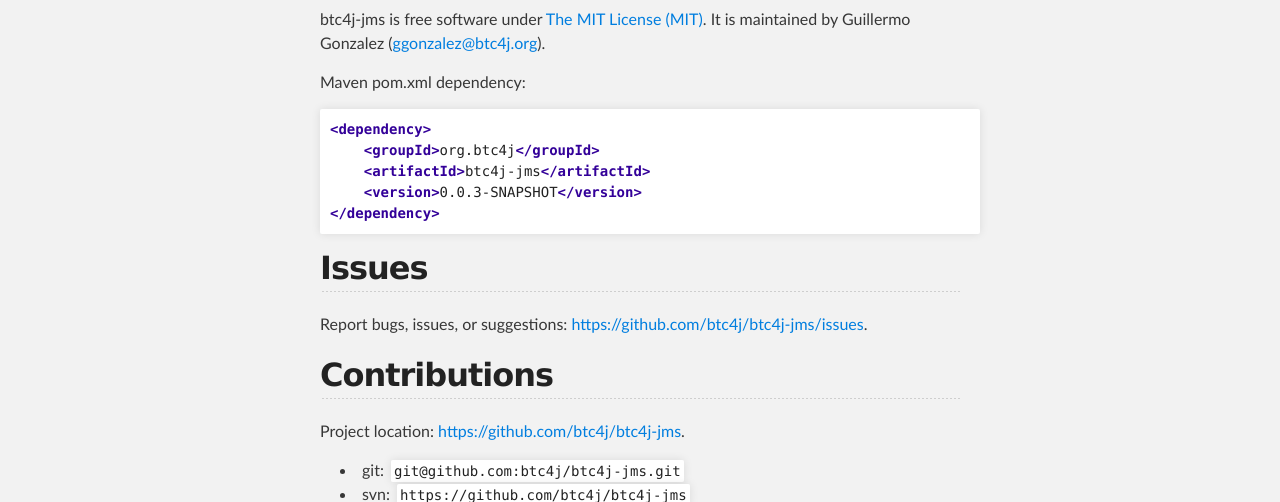
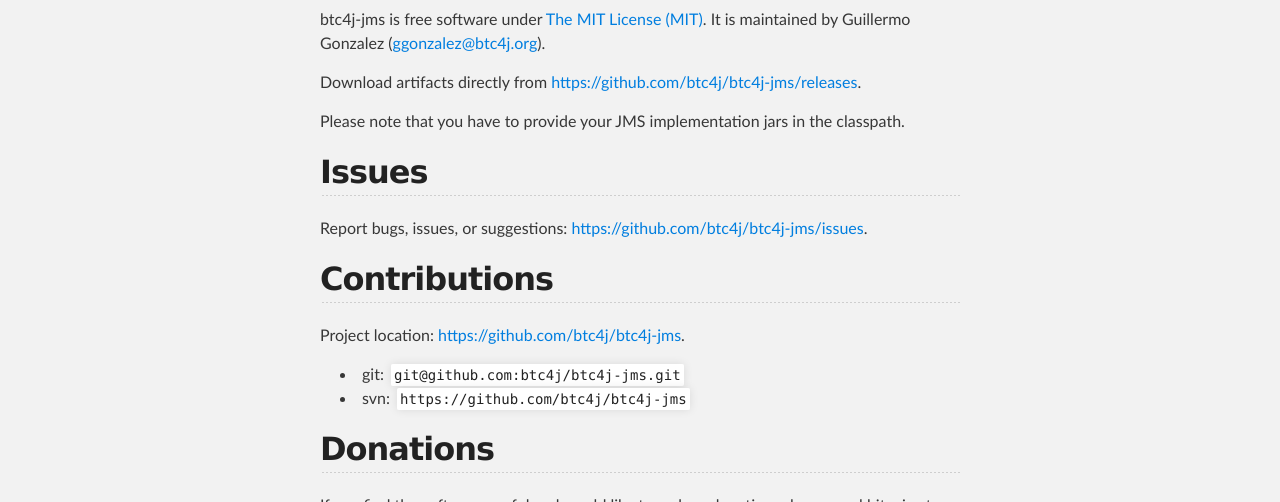
Before and after one commit to btc4j/btc4j-jms, a plain HTML site: page index.html in a window 1280 px wide. Shown: the part 598-1100 px from the top of the page. Drawn offline with Linux system fonts and the light colour scheme.

```diff
--- a/index.html
+++ b/index.html
@@ -53,14 +53,9 @@
 
 <p>btc4j-jms is free software under <a href="http://opensource.org/licenses/MIT/" title="The MIT License (MIT)">The MIT License (MIT)</a>. It is maintained by Guillermo Gonzalez (<a href="mailto:ggonzalez@btc4j.org">ggonzalez@btc4j.org</a>).</p>
 
-<p>Maven pom.xml dependency:</p>
+<p>Download artifacts directly from <a href="https://github.com/btc4j/btc4j-jms/releases">https://github.com/btc4j/btc4j-jms/releases</a>.</p>
 
-<div class="highlight highlight-xml"><pre><span class="nt">&lt;dependency&gt;</span>
-    <span class="nt">&lt;groupId&gt;</span>org.btc4j<span class="nt">&lt;/groupId&gt;</span>
-    <span class="nt">&lt;artifactId&gt;</span>btc4j-jms<span class="nt">&lt;/artifactId&gt;</span>
-    <span class="nt">&lt;version&gt;</span>0.0.3-SNAPSHOT<span class="nt">&lt;/version&gt;</span>
-<span class="nt">&lt;/dependency&gt;</span>
-</pre></div>
+<p>Please note that you have to provide your JMS implementation jars in the classpath.</p>
 
 <h2>
 <a name="issues" class="anchor" href="#issues"><span class="octicon octicon-link"></span></a>Issues</h2>
```
Also changed, not shown: params.json (+1 -1 lines).
